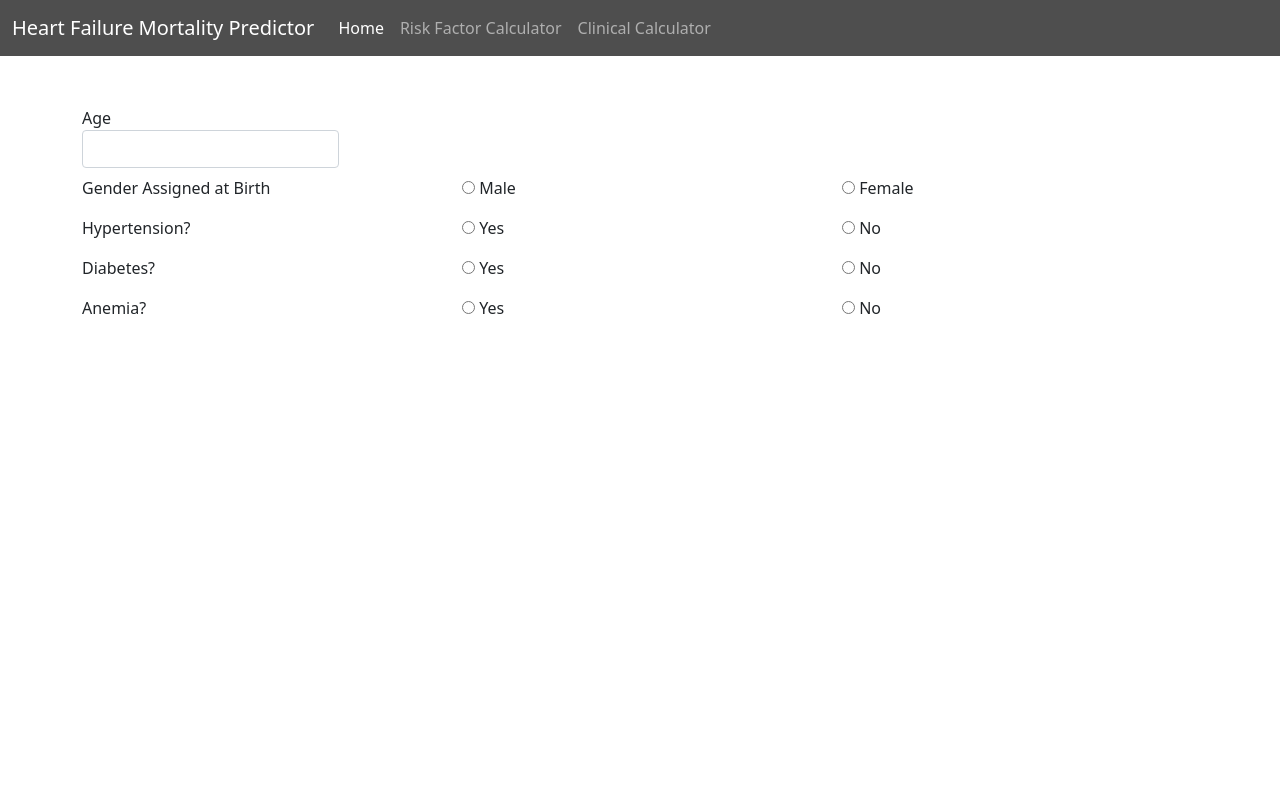
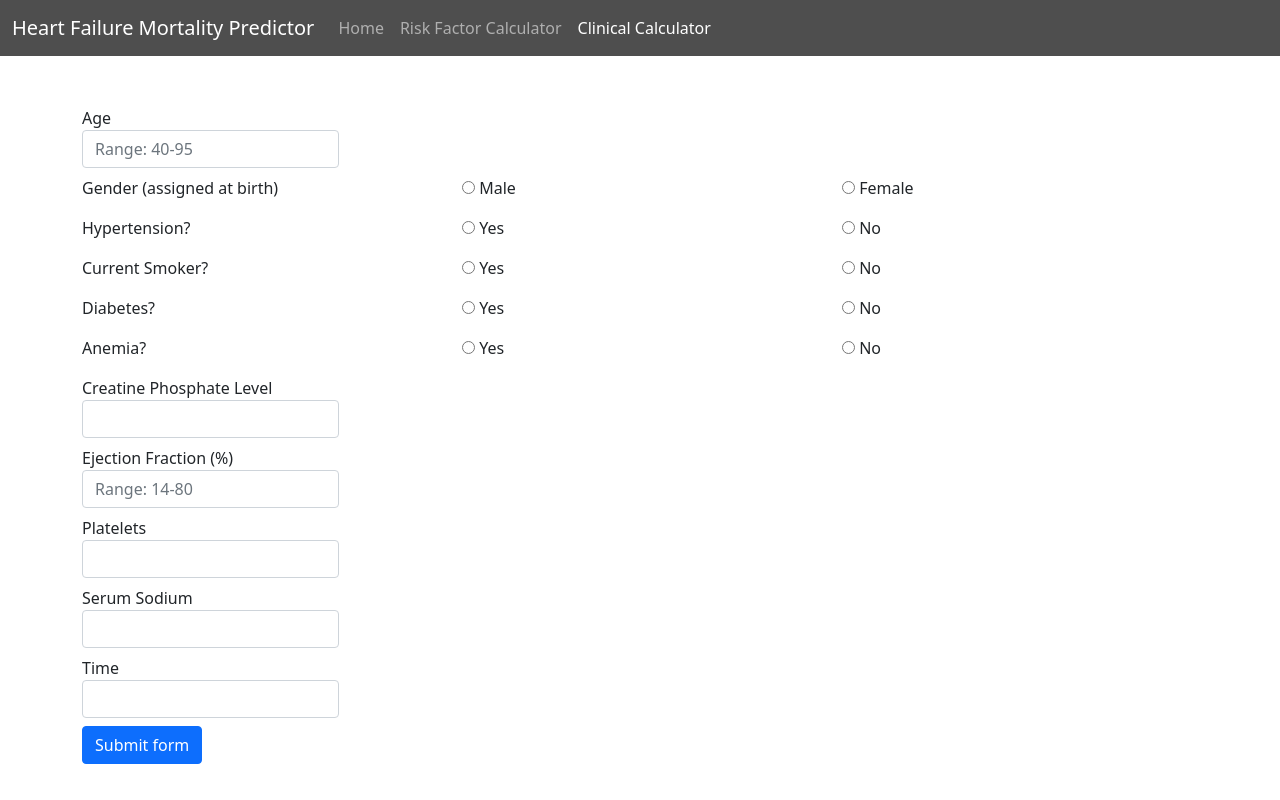
Before and after one commit to njneubauer/code_hearted, a Python web app: template templates/clinical_calc.html in a window 1280 px wide. Run offline with Jinja, Linux system fonts and the light colour scheme; the template is opened without the code that fills it, so the values that code supplies are empty.

Commit message:
updated form

```diff
--- a/templates/clinical_calc.html
+++ b/templates/clinical_calc.html
@@ -21,29 +21,29 @@
           <div class="collapse navbar-collapse" id="navbarNav">
             <ul class="navbar-nav">
               <li class="nav-item">
-                <a class="nav-link active" aria-current="page" href="#">Home</a>
+                <a class="nav-link" aria-current="page" href="index.html">Home</a>
               </li>
               <li class="nav-item">
-                <a class="nav-link" href="#">Risk Factor Calculator</a>
+                <a class="nav-link" href="patient_calc.html">Risk Factor Calculator</a>
               </li>
               <li class="nav-item">
-                <a class="nav-link" href="#">Clinical Calculator</a>
+                <a class="nav-link active" href="clinical_calc.html">Clinical Calculator</a>
               </li>
             </ul>
           </div>
         </div>
     </nav>
 
-    <form>
+    <form action= "{{ url_for('/clinical_calc') }}" method="POST">
         <div class="container" style="padding-top: 50px;">
             <div class="row">
                 <div class="col-auto">
                     <label class="sr-only" for="inlineFormInput">Age</label>
-                    <input type="text" class="form-control mb-2" id="inlineFormInput" placeholder="">
+                    <input type="text" class="form-control mb-2" id="inlineFormInput" placeholder="Range: 40-95">
                 </div>
             </div>
             <div class="row">
-                <p class="col-4">Gender Assigned at Birth</p>
+                <p class="col-4">Gender (assigned at birth)</p>
                 <div class="col-4 custom-control custom-radio custom-control-inline">
                     <input type="radio" id="customRadioInline1" name="customRadioInline1" class="custom-control-input" value="1">
                     <label class="custom-control-label" for="customRadioInline1">Male</label>
@@ -65,31 +65,71 @@
                 </div>
             </div>
             <div class="row">
+                <p class="col-4">Current Smoker?</p>
+                <div class="col-4 custom-control custom-radio custom-control-inline">
+                    <input type="radio" id="customRadioInline3" name="customRadioInline3" class="custom-control-input" value="1">
+                    <label class="custom-control-label" for="customRadioInline3">Yes</label>
+                </div>
+                <div class="col-4 custom-control custom-radio custom-control-inline">
+                    <input type="radio" id="customRadioInline4" name="customRadioInline3" class="custom-control-input" value="0">
+                    <label class="custom-control-label" for="customRadioInline4">No</label>
+                </div>
+            </div>
+            <div class="row">
                 <p class="col-4">Diabetes?</p>
                 <div class="col-4 custom-control custom-radio custom-control-inline">
-                    <input type="radio" id="customRadioInline5" name="customRadioInline3" class="custom-control-input" value="1">
+                    <input type="radio" id="customRadioInline5" name="customRadioInline4" class="custom-control-input" value="1">
                     <label class="custom-control-label" for="customRadioInline5">Yes</label>
                 </div>
                 <div class="col-4 custom-control custom-radio custom-control-inline">
-                    <input type="radio" id="customRadioInline6" name="customRadioInline3" class="custom-control-input" value="0">
+                    <input type="radio" id="customRadioInline6" name="customRadioInline4" class="custom-control-input" value="0">
                     <label class="custom-control-label" for="customRadioInline6">No</label>
                 </div>
             </div>
             <div class="row">
                 <p class="col-4">Anemia?</p>
                 <div class="col-4 custom-control custom-radio custom-control-inline">
-                    <input type="radio" id="customRadioInline7" name="customRadioInline4" class="custom-control-input" value="1">
+                    <input type="radio" id="customRadioInline7" name="customRadioInline5" class="custom-control-input" value="1">
                     <label class="custom-control-label" for="customRadioInline7">Yes</label>
                 </div>
                 <div class="col-4 custom-control custom-radio custom-control-inline">
-                    <input type="radio" id="customRadioInline8" name="customRadioInline4" class="custom-control-input" value="0">
+                    <input type="radio" id="customRadioInline8" name="customRadioInline5" class="custom-control-input" value="0">
                     <label class="custom-control-label" for="customRadioInline8">No</label>
                 </div>
             </div>
+            <div class="row">
+                <div class="col-auto">
+                    <label class="sr-only" for="inlineFormInput">Creatine Phosphate Level</label>
+                    <input type="text" class="form-control mb-2" id="inlineFormInput" placeholder="">
+                </div>
+            </div>
+            <div class="row">
+                <div class="col-auto">
+                    <label class="sr-only" for="inlineFormInput">Ejection Fraction (%)</label>
+                    <input type="text" class="form-control mb-2" id="inlineFormInput" placeholder="Range: 14-80">
+                </div>
+            </div>
+            <div class="row">
+                <div class="col-auto">
+                    <label class="sr-only" for="inlineFormInput">Platelets</label>
+                    <input type="text" class="form-control mb-2" id="inlineFormInput" placeholder="">
+                </div>
+            </div>
+            <div class="row">
+                <div class="col-auto">
+                    <label class="sr-only" for="inlineFormInput">Serum Sodium</label>
+                    <input type="text" class="form-control mb-2" id="inlineFormInput" placeholder="">
+                </div>
+            </div>
+            <div class="row">
+                <div class="col-auto">
+                    <label class="sr-only" for="inlineFormInput">Time</label>
+                    <input type="text" class="form-control mb-2" id="inlineFormInput" placeholder="">
+                </div>
+            </div>
+            <button class="btn btn-primary" type="submit">Submit form</button>
         </div>
     </form>
-
-
 
 
 
```
